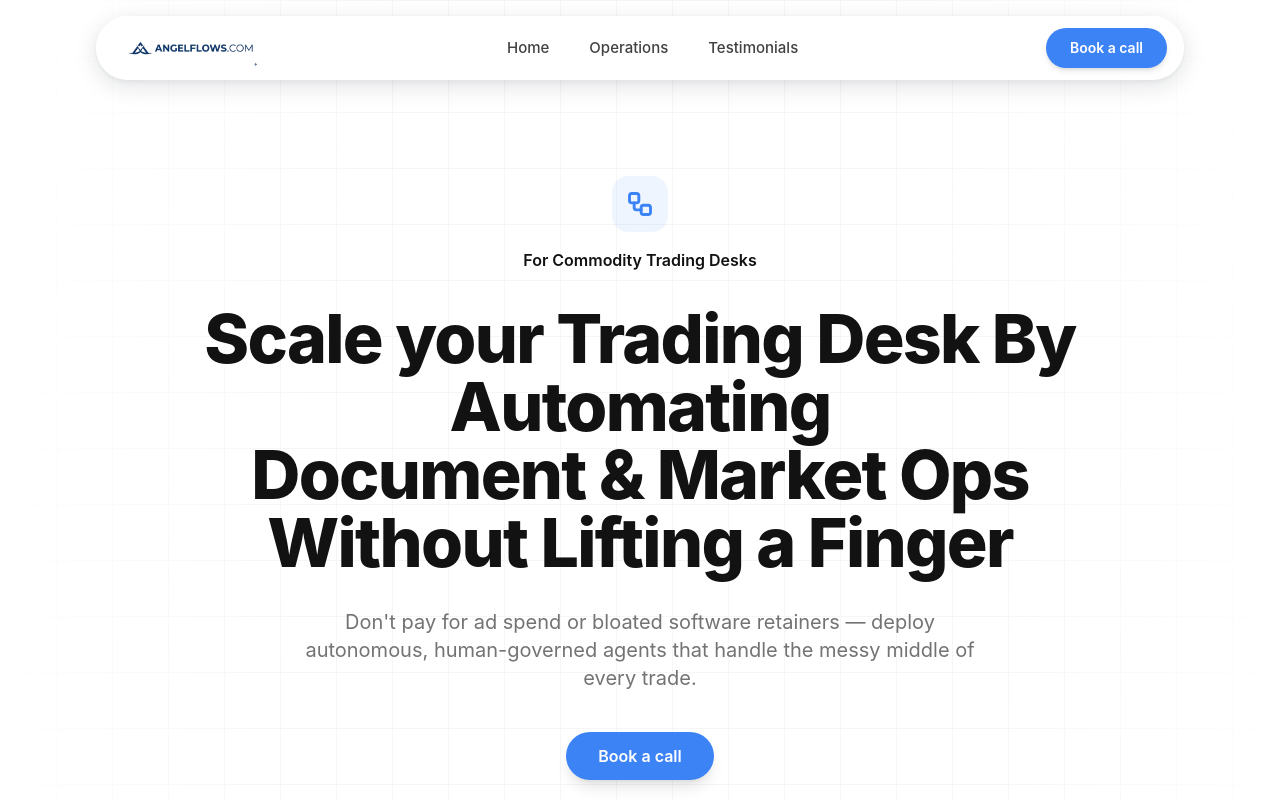
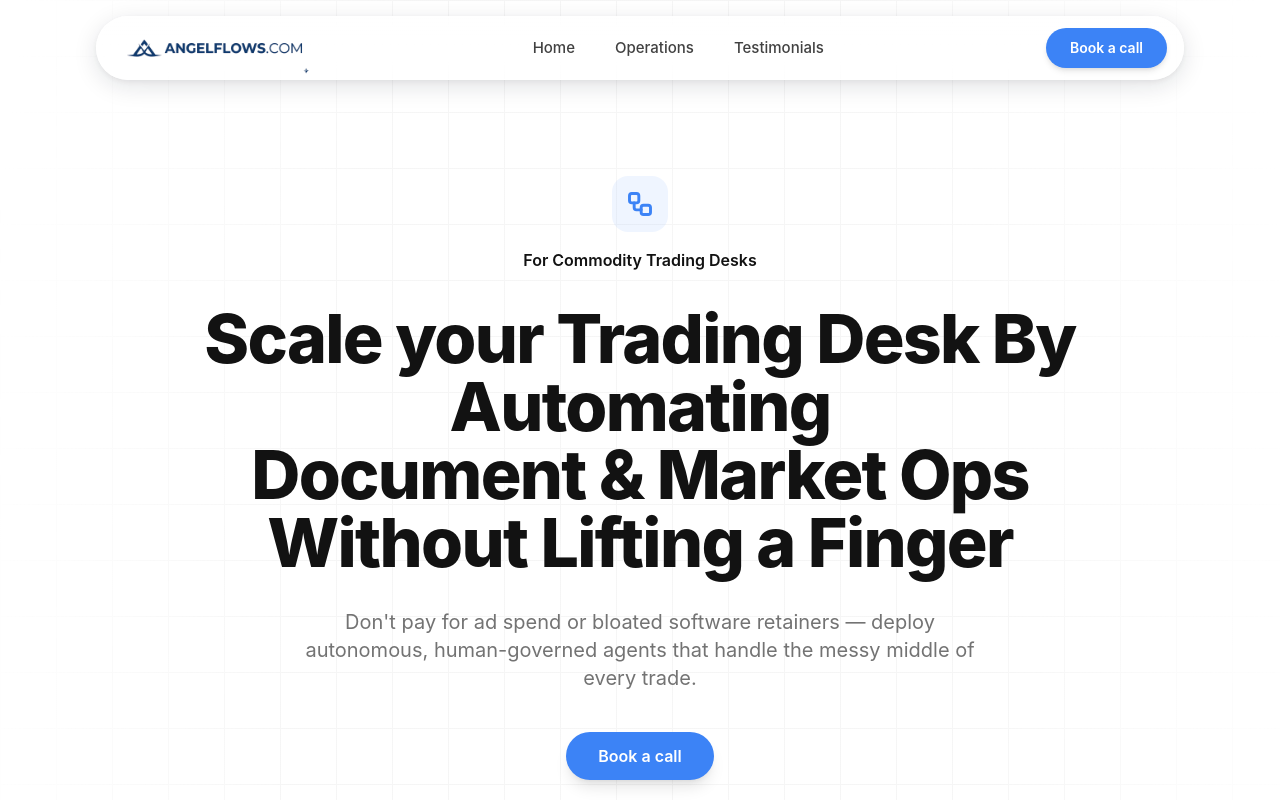
Before and after one commit to ayden17/campaign-insight-loop, a React (Vite) app: page / in a window 1280 px wide. Shown: the top 800 px of the page. Built offline with nearby package versions, Linux system fonts and the light colour scheme; the HTML template or start-up script is replaced by a standard one.

Commit message:
Changes
Co-authored-by: ayden17 <44537272+ayden17@users.noreply.github.com>

```diff
--- a/src/components/landing/LandingNavbar.tsx
+++ b/src/components/landing/LandingNavbar.tsx
@@ -16,13 +16,13 @@ export function LandingNavbar() {
       <div className="container mx-auto max-w-6xl">
         <GlassEffect className="h-16 px-3 sm:px-4">
           <div className="flex w-full items-center justify-between gap-3">
-            <a href="/" className="flex items-center pl-2" aria-label="AngelFlows home">
+            <a href="/" className="flex items-center pl-1" aria-label="AngelFlows home">
               <img
                 src={angelflowsLogo}
                 alt="AngelFlows"
                 loading="eager"
                 decoding="async"
-                className="h-9 sm:h-10 w-auto object-contain"
+                className="h-12 sm:h-14 w-auto object-contain"
               />
             </a>
 
```
